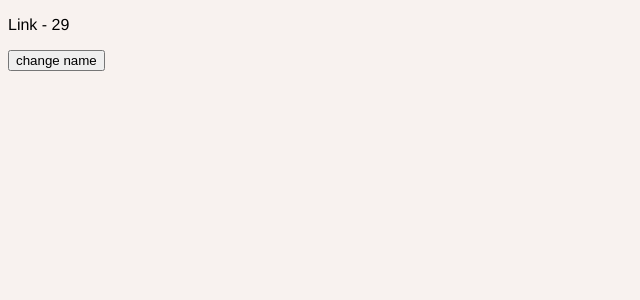
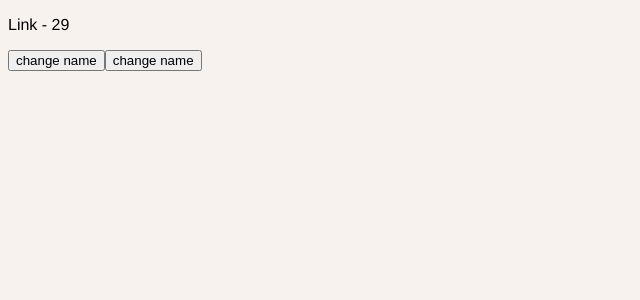
Before and after one commit to dehyabi/vuejs-ts, a Vue app in the folder job-vacancy/: page / in a window 1280 px wide. Shown: the top 300 px of the page, without its empty margins (0-640 px from the left). Built offline with nearby package versions, Linux system fonts and the light colour scheme.

Commit message:
as number | string

```diff
--- a/job-vacancy/src/App.vue
+++ b/job-vacancy/src/App.vue
@@ -1,7 +1,8 @@
 <template>
   <div class="app">
     <p>{{ name }} - {{ age }}</p>
-    <button @click="changeName('updated')">change name</button>
+    <button @click="changeName('bill')">change name</button>
+    <button @click="changeAge('34')">change name</button>
   </div>
 </template>
 
@@ -21,7 +22,12 @@ export default defineComponent({
   methods: {
     changeName(name: string) {
       this.name = name;
+      return name
     },
+    changeAge(age: string | number) {
+      this.age = age
+      return age
+    }
   },
 });
 </script>
```
